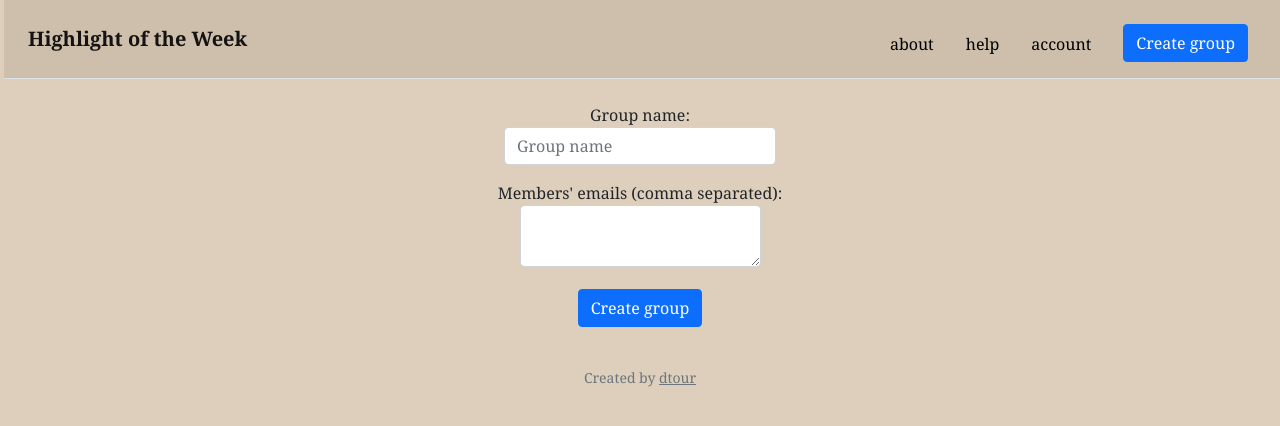
After one commit to dtour/hotw, a Flask app: page /new_group in a window 1280 px wide. The commit adds this page. Shown: the top 426 px of the page. Run offline with Flask 2, Linux system fonts and the light colour scheme; a user stored in the database is signed in.

Commit message:
added new_group.html

```diff
--- a/application/forms.py
+++ b/application/forms.py
@@ -1,5 +1,5 @@
 from flask_wtf import FlaskForm
-from wtforms import StringField, PasswordField, SubmitField, BooleanField
+from wtforms import StringField, PasswordField, SubmitField, BooleanField, TextAreaField
 from wtforms.validators import InputRequired, Email, EqualTo, ValidationError
 from application.models import User
 
@@ -20,3 +20,8 @@ class LoginForm(FlaskForm):
     password = PasswordField('Password', validators=[InputRequired()])
     remember = BooleanField('Remember Me')
     submit = SubmitField('Sign In')
+
+class NewGroupForm(FlaskForm):
+    group_name = StringField('Group name', validators=[InputRequired()])
+    members_emails = TextAreaField("Members' emails (comma separated)")
+    submit = SubmitField('Create group')
--- a/application/routes.py
+++ b/application/routes.py
@@ -1,6 +1,6 @@
 from application import app, db, bcrypt
-from flask import flash, redirect, render_template, url_for, request, session
-from application.forms import RegistrationForm, LoginForm
+from flask import flash, redirect, render_template, url_for, request
+from application.forms import RegistrationForm, LoginForm, NewGroupForm
 from application.models import User, Group, membership
 from flask_login import login_user, current_user, logout_user, login_required
 
@@ -83,3 +83,13 @@ def account():#todo
 @login_required
 def change_password():#todo
     return "Hello World!"
+
+@app.route('/new_group', methods=['GET','POST'])
+@login_required
+def new_group():#todo
+    form = NewGroupForm()
+    if form.validate_on_submit():
+        flash('Your group has been created!', 'success')
+        return redirect(url_for('home'))
+
+    return render_template('new_group.html', form=form)
--- a/application/templates/base.html
+++ b/application/templates/base.html
@@ -54,7 +54,7 @@
             {% endif %}
         {% endwith %}
 
-        <main class="container mx-5">
+        <main class="container-fluid px-5">
             {% block main %}{% endblock %}
         </main>
 
--- /dev/null
+++ b/application/templates/new_group.html
@@ -0,0 +1,40 @@
+{% extends "base.html" %}
+
+{% block title %}new group{% endblock %}
+{% block main %}
+<div class='container mt-4 px-5 text-center'>
+    <form method='POST' action=''>
+        {{ form.hidden_tag() }}
+        <div class="mb-3">
+            {{ form.group_name.label(class='form-control-label') }}:</br>
+            {% if form.group_name.errors %}
+                {{ form.group_name(class='form-control is-invalid', autocomplete='off', placeholder='Group name') }}
+                <div class='invalid-feedback'>
+                    {% for error in form.group_name.errors %}
+                        <span>{{ error }}</span>
+                    {% endfor %}
+                </div>
+            {% else %}
+                {{ form.group_name(class='form-control', autocomplete='off', placeholder='Group name') }}
+            {% endif %}
+        </div>
+        <div class="mb-3">
+            {{ form.members_emails.label(class='form-control-label') }}:</br>
+            {% if form.members_emails.errors %}
+                {{ form.members_emails(class='form-control is-invalid', autocomplete='off') }}
+                <div class='invalid-feedback'>
+                    {% for error in form.members_emails.errors %}
+                        <span>{{ error }}</span>
+                    {% endfor %}
+                </div>
+            {% else %}
+                {{ form.members_emails(class='form-control', autocomplete='off') }}
+            {% endif %}
+        </div>
+
+         <div class="mb-3">
+          {{ form.submit(class='btn btn-primary') }}
+        </div>
+    </form>
+</div>
+{% endblock %}
--- a/requirements.txt
+++ b/requirements.txt
@@ -1,3 +1,7 @@
 Flask
-Flask-Session
+Flask-Login
+Flask-Bcrypt
+Flask-SQLAlchemy
+WTForms
+Flask-WTF
 requests
```
Also changed, not shown: application/templates/account.html (+9 -0 lines), application/templates/register.html (+13 -0 lines).
